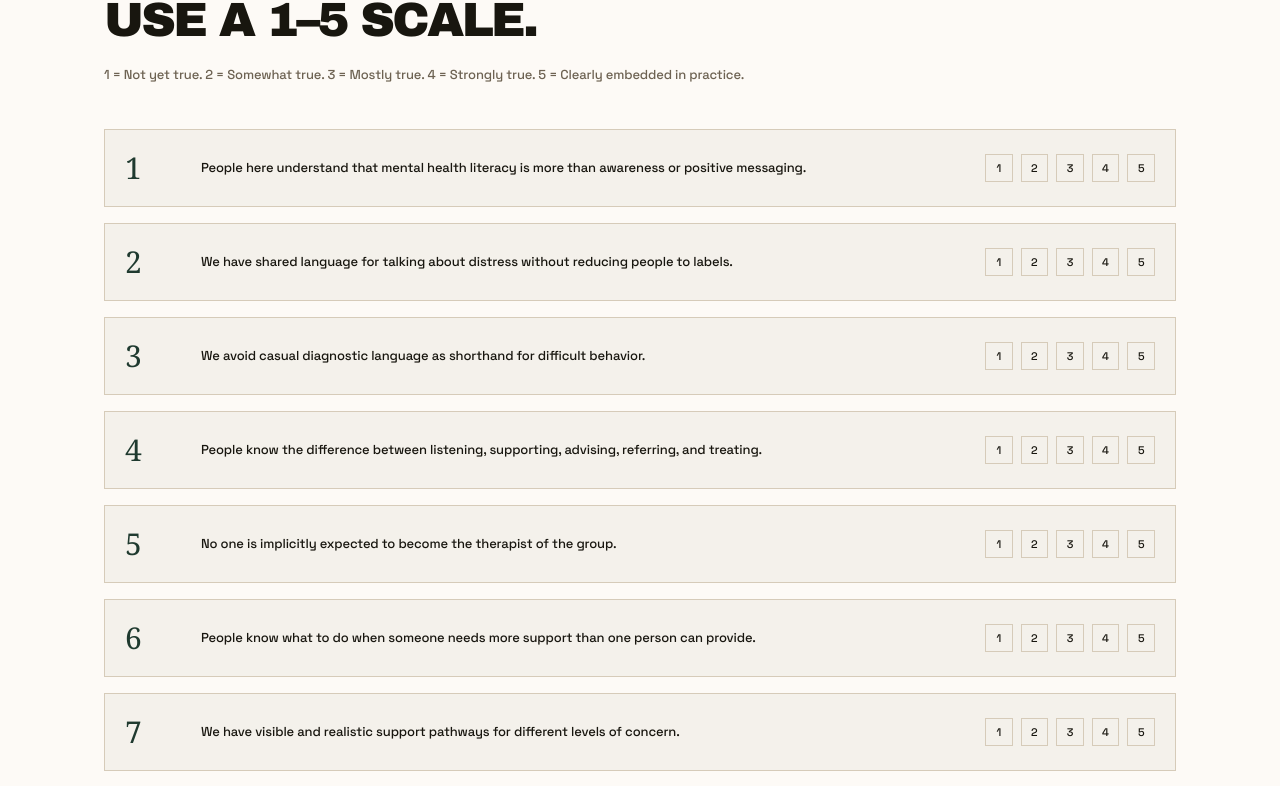
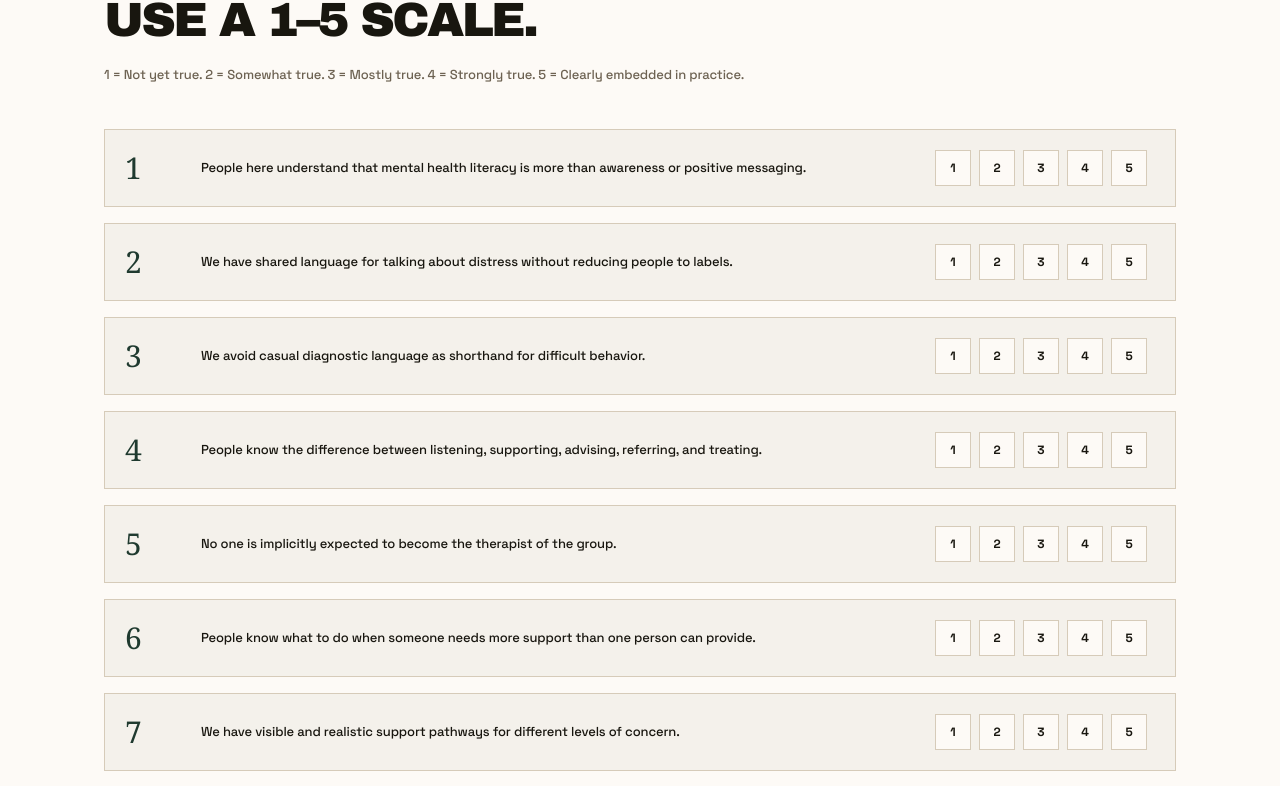
Before and after one commit to selaleakirmak-cmyk/collectividual-site, a Next.js app: page /assessment/mental-health-literacy in a window 1280 px wide. Shown: the part 1695-2481 px from the top of the page. Built offline with nearby package versions, Linux system fonts and the light colour scheme.

Commit message:
Wire interactive assessment tool into assessment page

```diff
--- a/app/assessment/mental-health-literacy/page.tsx
+++ b/app/assessment/mental-health-literacy/page.tsx
@@ -1,5 +1,6 @@
 import Link from "next/link";
 import Container from "@/components/site/Container";
+import AssessmentTool from "@/components/site/AssessmentTool";
 
 const domains = [
   "Awareness vs literacy",
@@ -10,21 +11,6 @@ const domains = [
   "Communication norms",
   "Crisis readiness",
   "Inclusion and structural context",
-];
-
-const prompts = [
-  "People here understand that mental health literacy is more than awareness or positive messaging.",
-  "We have shared language for talking about distress without reducing people to labels.",
-  "We avoid casual diagnostic language as shorthand for difficult behavior.",
-  "People know the difference between listening, supporting, advising, referring, and treating.",
-  "No one is implicitly expected to become the therapist of the group.",
-  "People know what to do when someone needs more support than one person can provide.",
-  "We have visible and realistic support pathways for different levels of concern.",
-  "People can express difficulty without gossip, minimization, or pressure to disclose more.",
-  "We do not confuse psychological safety with unlimited emotional availability.",
-  "People are encouraged to validate before giving advice.",
-  "We have norms for responding to worrying messages, emotional disclosures, absences, or conflict.",
-  "We understand that distress is shaped by social, economic, cultural, institutional, and relational conditions.",
 ];
 
 export const metadata = {
@@ -68,15 +54,7 @@ export default function AssessmentPage() {
         <Container>
           <h2 className="max-w-4xl text-4xl leading-tight md:text-5xl">Use a 1–5 scale.</h2>
           <p className="mt-5 max-w-2xl text-[13px] leading-7 text-[var(--muted)]">1 = Not yet true. 2 = Somewhat true. 3 = Mostly true. 4 = Strongly true. 5 = Clearly embedded in practice.</p>
-          <div className="mt-10 space-y-4">
-            {prompts.map((prompt, index) => (
-              <div key={prompt} className="grid gap-4 border border-[var(--border)] bg-[var(--bg)] p-5 md:grid-cols-[60px_1fr_170px] md:items-center">
-                <p className="font-serif text-3xl text-[var(--accent)]">{index + 1}</p>
-                <p className="text-[13px] leading-7 text-[var(--text)]">{prompt}</p>
-                <div className="flex gap-2">{[1,2,3,4,5].map((score) => <span key={score} className="flex h-7 w-7 items-center justify-center border border-[var(--border)] text-[11px]">{score}</span>)}</div>
-              </div>
-            ))}
-          </div>
+          <AssessmentTool />
         </Container>
       </section>
 
@@ -86,7 +64,7 @@ export default function AssessmentPage() {
             <h2 className="max-w-3xl text-4xl leading-tight md:text-5xl">Turn the result into a next step.</h2>
             <p className="mt-5 max-w-2xl text-[13px] leading-7 text-[var(--muted)]">The useful question is not only whether your organization cares. It is whether care has language, boundaries, and pathways.</p>
             <div className="mt-8 flex flex-wrap gap-4">
-              <Link href="/book/free-consultation" className="border border-[var(--accent)] bg-[var(--accent)] px-5 py-3 text-[12px] tracking-[0.04em] text-white">Book a consultation</Link>
+              <Link href="/join" className="border border-[var(--accent)] bg-[var(--accent)] px-5 py-3 text-[12px] tracking-[0.04em] text-white">Send an inquiry</Link>
               <Link href="/seminars/mental-health-literacy" className="border border-[var(--border)] px-5 py-3 text-[12px] tracking-[0.04em] text-[var(--text)]">View the seminar</Link>
             </div>
           </div>
```
